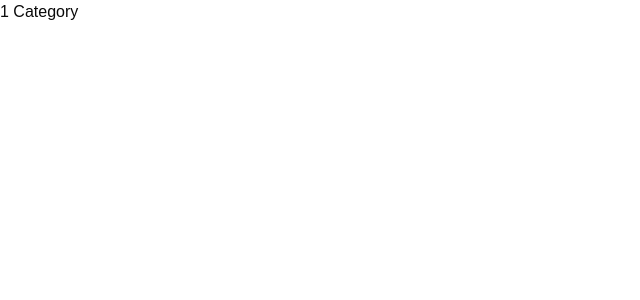
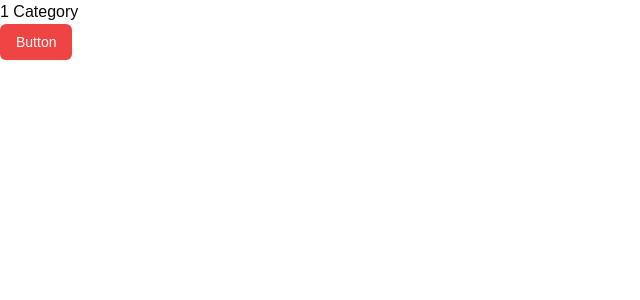
Before and after one commit to JohnOlshea/my-app-backend, a Next.js app: page /category/1 in a window 1280 px wide. Shown: the top 300 px of the page, without its empty margins (0-640 px from the left). Built offline with nearby package versions, Linux system fonts and the light colour scheme.

Commit message:
Add button

```diff
--- a/package.json
+++ b/package.json
@@ -10,6 +10,7 @@
   },
   "dependencies": {
     "@radix-ui/react-icons": "^1.3.0",
+    "@radix-ui/react-slot": "^1.1.0",
     "class-variance-authority": "^0.7.0",
     "clsx": "^2.1.1",
     "lucide-react": "^0.445.0",
--- a/src/app/category/[categoryName]/page.tsx
+++ b/src/app/category/[categoryName]/page.tsx
@@ -1,4 +1,6 @@
 import React from 'react';
+import { Button } from "@/components/ui/button"
+
 
 type Props = {
   params: { categoryName: string }
@@ -9,6 +11,7 @@
     <div>
       <h1>{params.categoryName} Category</h1>
       {/* Add your category page content here */}
+      <Button variant="destructive">Button</Button>
     </div>
   );
 }
--- a/src/app/page.tsx
+++ b/src/app/page.tsx
@@ -1,4 +1,5 @@
 import Image from "next/image";
+import { Button } from "@/components/ui/button"
 
 export default function Home() {
   return (
@@ -39,14 +40,7 @@
             />
             Deploy now
           </a>
-          <a
-            className="rounded-full border border-solid border-black/[.08] dark:border-white/[.145] transition-colors flex items-center justify-center hover:bg-[#f2f2f2] dark:hover:bg-[#1a1a1a] hover:border-transparent text-sm sm:text-base h-10 sm:h-12 px-4 sm:px-5 sm:min-w-44"
-            href="https://nextjs.org/docs?utm_source=create-next-app&utm_medium=appdir-template-tw&utm_campaign=create-next-app"
-            target="_blank"
-            rel="noopener noreferrer"
-          >
-            Read our docs
-          </a>
+          <Button variant="destructive">Button</Button>
         </div>
       </main>
       <footer className="row-start-3 flex gap-6 flex-wrap items-center justify-center">
--- /dev/null
+++ b/src/components/ui/button.tsx
@@ -0,0 +1,57 @@
+import * as React from "react"
+import { Slot } from "@radix-ui/react-slot"
+import { cva, type VariantProps } from "class-variance-authority"
+
+import { cn } from "@/lib/utils"
+
+const buttonVariants = cva(
+  "inline-flex items-center justify-center whitespace-nowrap rounded-md text-sm font-medium transition-colors focus-visible:outline-none focus-visible:ring-1 focus-visible:ring-ring disabled:pointer-events-none disabled:opacity-50",
+  {
+    variants: {
+      variant: {
+        default:
+          "bg-primary text-primary-foreground shadow hover:bg-primary/90",
+        destructive:
+          "bg-destructive text-destructive-foreground shadow-sm hover:bg-destructive/90",
+        outline:
+          "border border-input bg-background shadow-sm hover:bg-accent hover:text-accent-foreground",
+        secondary:
+          "bg-secondary text-secondary-foreground shadow-sm hover:bg-secondary/80",
+        ghost: "hover:bg-accent hover:text-accent-foreground",
+        link: "text-primary underline-offset-4 hover:underline",
+      },
+      size: {
+        default: "h-9 px-4 py-2",
+        sm: "h-8 rounded-md px-3 text-xs",
+        lg: "h-10 rounded-md px-8",
+        icon: "h-9 w-9",
+      },
+    },
+    defaultVariants: {
+      variant: "default",
+      size: "default",
+    },
+  }
+)
+
+export interface ButtonProps
+  extends React.ButtonHTMLAttributes<HTMLButtonElement>,
+    VariantProps<typeof buttonVariants> {
+  asChild?: boolean
+}
+
+const Button = React.forwardRef<HTMLButtonElement, ButtonProps>(
+  ({ className, variant, size, asChild = false, ...props }, ref) => {
+    const Comp = asChild ? Slot : "button"
+    return (
+      <Comp
+        className={cn(buttonVariants({ variant, size, className }))}
+        ref={ref}
+        {...props}
+      />
+    )
+  }
+)
+Button.displayName = "Button"
+
+export { Button, buttonVariants }
```
Also changed, not shown: 1 other file (tests, documents, lock files or other folders).
